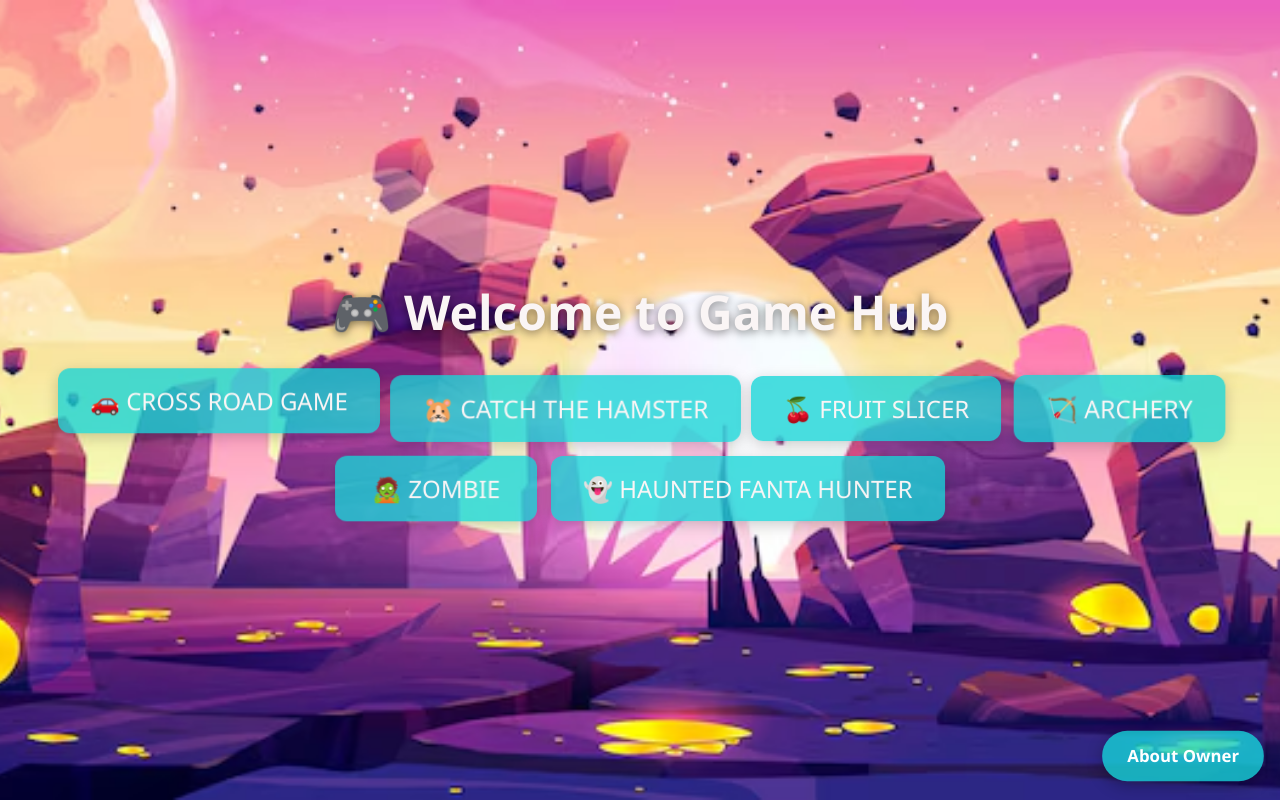
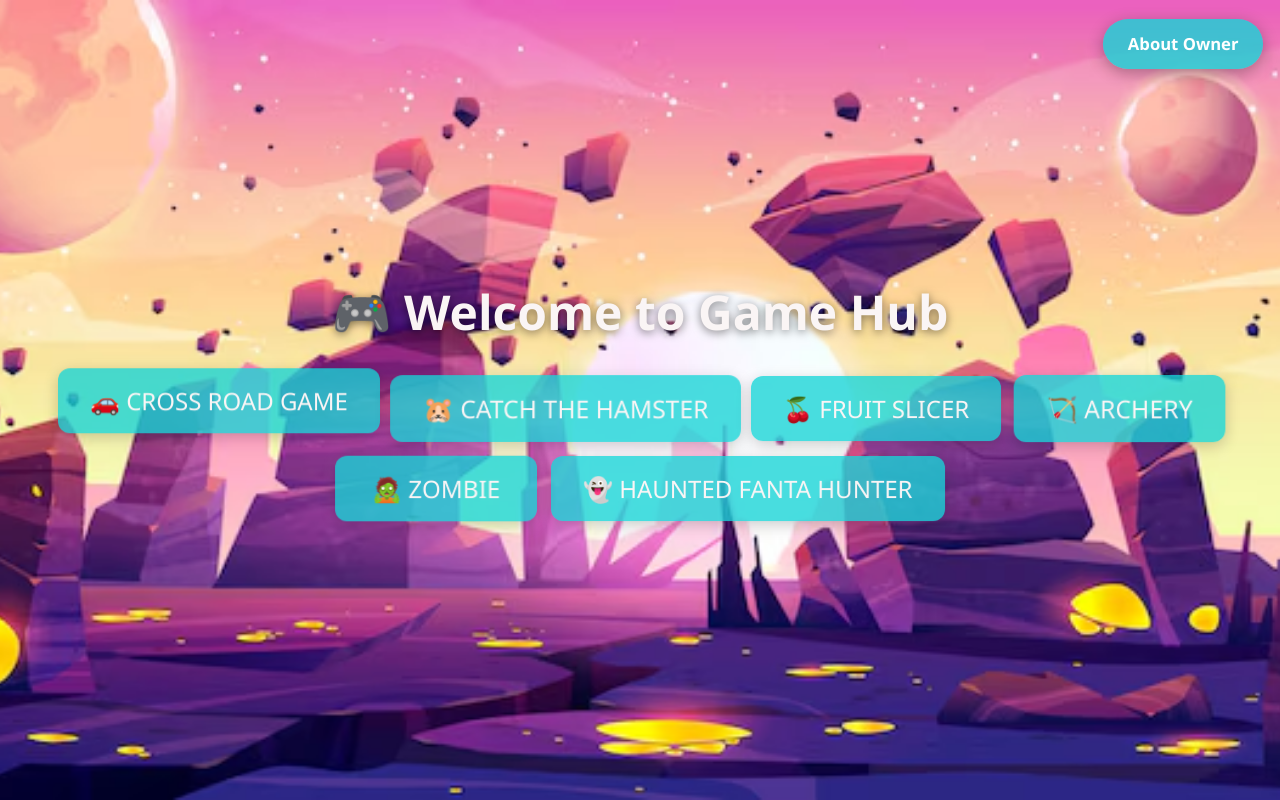
Before and after one commit to tharki15/aforai, a plain HTML site: page index.html in a window 1280 px wide. Drawn offline with nearby package versions, Linux system fonts and the light colour scheme.

Commit message:
Update index.html

```diff
--- a/index.html
+++ b/index.html
@@ -106,7 +106,7 @@
 
     .owner-button {
       position: fixed;
-      bottom: 20px;
+      top: 20px;
       right: 20px;
       padding: 0.8rem 1.5rem;
       background-color: rgba(22, 212, 215, 0.8);
@@ -117,7 +117,7 @@
       box-shadow: 0 4px 15px rgba(0,0,0,0.3);
       z-index: 100;
       transition: all 0.3s ease;
-      animation: pulse 2s infinite;
+      animation: pulse 0.8s infinite;
     }
 
     .owner-button:hover {
@@ -242,7 +242,7 @@
       // Add hover effects
       buttons.forEach(button => {
         button.addEventListener('mouseenter', function() {
-          this.style.transform = 'scale(1.1) translateY(-5px)';
+          this.style.transform = 'scale(1.4) translateY(-5px)';
           this.style.boxShadow = '0 8px 25px rgba(255, 208, 0, 0.4)';
         });
 
```
